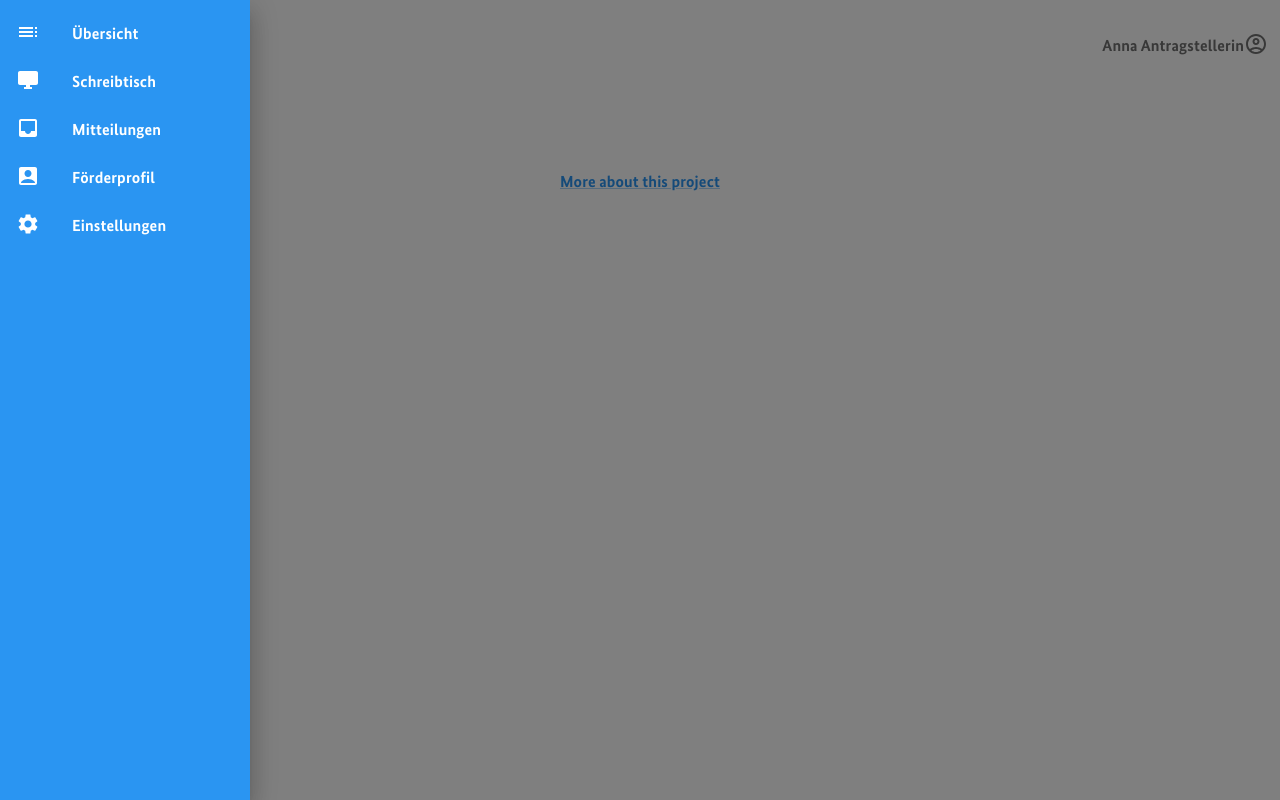
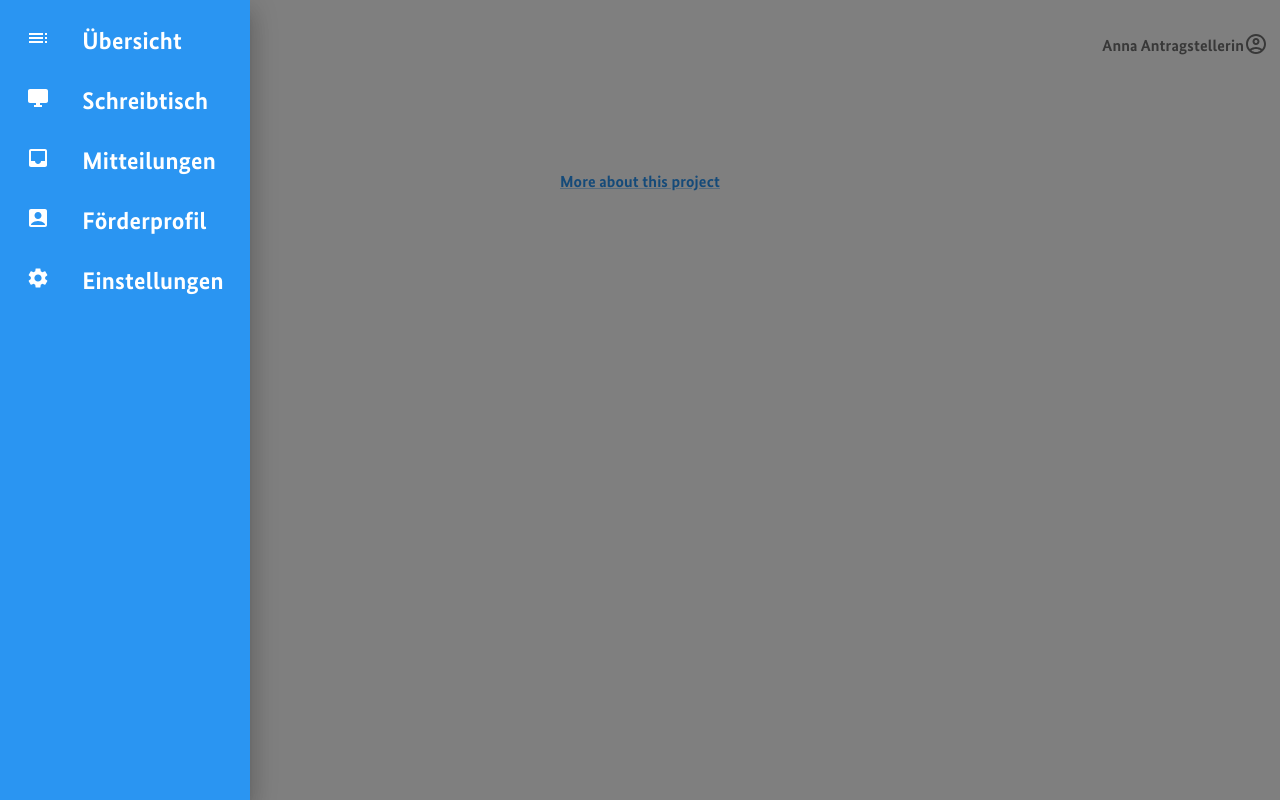
Before and after one commit to Paul-Geppert/t4g_proposal_submission_tool, a React (Create React App) app: page /proposals in a window 1280 px wide. Both pictures are taken after a click on the button 32 px from the left and 128 px from the top of the page. Built offline with nearby package versions, Linux system fonts and the light colour scheme; a web font is replaced by a local one.

Commit message:
feat(): Little styling of sidebar

```diff
--- a/src/components/Sidebar/index.jsx
+++ b/src/components/Sidebar/index.jsx
@@ -52,6 +52,9 @@ export default function Sidebar() {
       role="presentation"
       onClick={setDrawerState(false)}
       onKeyDown={setDrawerState(false)}
+      display="flex"
+      flexDirection="column"
+      alignItems="center"
     >
       <List sx={{ color: 'sidebar.content' }}>
         {menuItems.map(({ title, ItemIcon, target }, index) => (
--- a/src/theme.jsx
+++ b/src/theme.jsx
@@ -65,6 +65,7 @@ export default createTheme({
       styleOverrides: {
         primary: {
           color: 'inherit',
+          fontSize: '1.5rem',
         },
       },
     },
```
